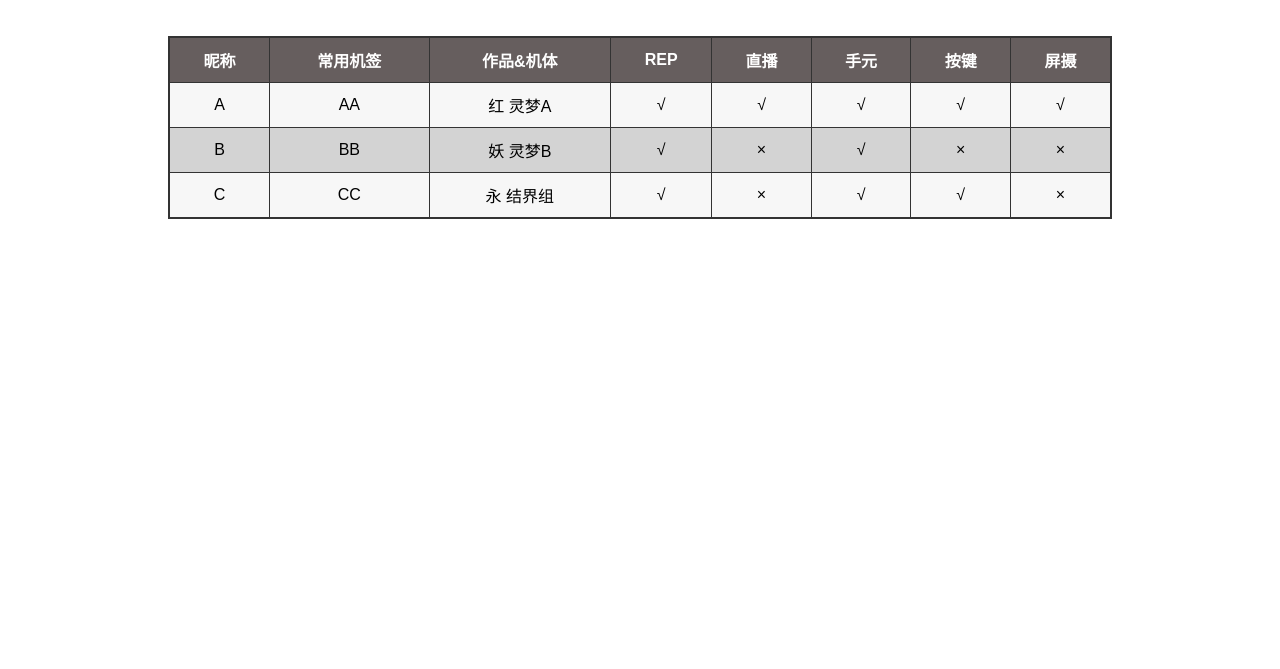
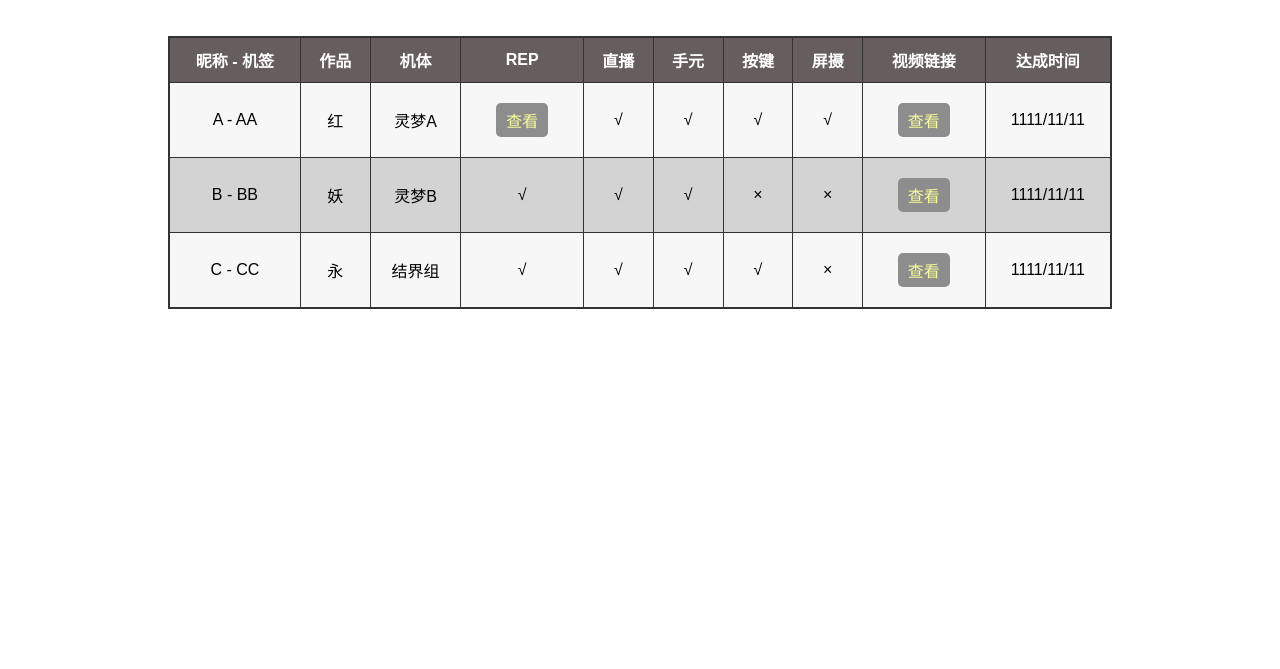
Before and after one commit to EnkanSakura/thstg-lnn-board, a plain HTML site: page 01_lnn.html in a window 1280 px wide. Shown: the part 131-800 px from the top of the page. Drawn offline with Linux system fonts and the light colour scheme.

Commit message:
下班了，回家再加

```diff
--- a/01_lnn.html
+++ b/01_lnn.html
@@ -7,11 +7,25 @@
 	<script src="js/app.js"></script>
 </head>
 <body>
-	<div class="button-container">
-		<div class="button-back" onclick="goBack()">返回</div>
+	<div class="btn-container">
+		<div class="btn btn-back" onclick="goBack()">返回</div>
 	</div>
 	<h1>LNN榜</h1>
 	<table>
+		<thead>
+		<tr>
+			<th>昵称 - 机签</th>
+			<th>作品</th>
+			<th>机体</th>
+			<th>REP</th>
+			<th>直播</th>
+			<th>手元</th>
+			<th>按键</th>
+			<th>屏摄</th>
+			<th>视频链接</th>
+			<th>达成时间</th>
+		</tr>
+		</thead>
 		<tbody>
 			<!-- Insert table data here using JavaScript -->
 		</tbody>
--- a/css/base.css
+++ b/css/base.css
@@ -8,14 +8,14 @@ body {
 }
 
 /* 按钮样式 */
-.button-container {
+.btn-container {
     display: flex;
     flex-direction: column;
     align-items: center;
 }
 
 
-.button {
+.btn {
     display: inline-block;
     width: 120px;
     height: 40px;
@@ -30,10 +30,10 @@ body {
     cursor: pointer;
 }
 
-.button:hover {
+.btn:hover {
     background-color: #555;
 }
 
-.button:active {
+.btn:active {
     background-color: #222;
 }
--- a/css/table.css
+++ b/css/table.css
@@ -28,7 +28,13 @@ tr:nth-child(even) {
 }
 
 /* 按钮样式 */
-.button-back {
+.btn {
+    width: auto;
+    height: auto;
+    line-height: normal;
+}
+
+.btn-back {
     position: fixed;
     top: 20px;
     left: 20px;
@@ -41,11 +47,17 @@ tr:nth-child(even) {
     cursor: pointer;
 }
 
-.button-back:hover {
+.btn-back:hover {
     background-color: #ddd;
 }
 
-.button-back:active {
+.btn-back:active {
     background-color: #007bff;
     color: white;
 }
+
+.btn-url {
+    background-color: #8d8d8d;
+    color: rgb(245, 252, 153);
+    padding: 5px 10px;
+}
--- a/data/01_lnn.json
+++ b/data/01_lnn.json
@@ -1,6 +1,41 @@
-[
-	["昵称", "常用机签", "作品&机体", "REP", "直播", "手元", "按键", "屏摄"],
-	["A", "AA", "红 灵梦A", 1, 1, 1, 1, 1],
-	["B", "BB", "妖 灵梦B", 1, 0, 1, 0, 0],
-	["C", "CC", "永 结界组", 1, 0, 1, 1, 0]
-]
+{
+	"A - AA": [
+		{
+			"game": "红",
+			"role": "灵梦A",
+			"rep": "url",
+			"live": true,
+			"hand": true,
+			"key": true,
+			"screen": true,
+			"link": "url",
+			"date": "1111/11/11"
+		}
+	],
+	"B - BB": [
+		{
+			"game": "妖",
+			"role": "灵梦B",
+			"rep": true,
+			"live": true,
+			"hand": true,
+			"key": false,
+			"screen": false,
+			"link": "url",
+			"date": "1111/11/11"
+		}
+	],
+	"C - CC": [
+		{
+			"game": "永",
+			"role": "结界组",
+			"rep": true,
+			"live": true,
+			"hand": true,
+			"key": true,
+			"screen": false,
+			"link": "url",
+			"date": "1111/11/11"
+		}
+	]
+}
--- a/js/app.js
+++ b/js/app.js
@@ -1,3 +1,7 @@
+const boolKeyList = [
+  'rep', 'live', 'hand', 'key', 'screen', 'link'
+];
+
 // 获取当前页面的 URL
 const url = new URL(window.location.href);
 
@@ -11,40 +15,44 @@ fetch(`data/${tableData}`)
   .then(response => response.json())
   .then(data => {
     // 查找表格元素
-    const table = document.querySelector('table');
-    // 渲染表头
-    const headerRow = document.createElement('tr');
-    data[0].forEach(cellData => {
-      const cell = document.createElement('th');
-      cell.textContent = cellData;
-      headerRow.appendChild(cell);
-    });
-    table.appendChild(headerRow);
+    const table = document.querySelector('tbody');
 
     // 渲染表格数据
-    for (let i = 1; i < data.length; i++) {
-      const rowData = data[i];
-      const row = document.createElement('tr');
-      // rowData.forEach(cellData => {
-      //   const cell = document.createElement('td');
-      //   cell.textContent = cellData;
-      //   row.appendChild(cell);
-      // });
-      for (let j = 0; j < rowData.length; j++) {
-        const cell = document.createElement('td');
-        if (page.startsWith('01_lnn') && j > 2) {
-          cell.textContent = (rowData[j] == 1) ? '√' : '×';
-          row.appendChild(cell);
-        } else {
-          cell.textContent = rowData[j];
+    for (let id in data) {
+      const userData = data[id];
+      userData.forEach(recordData => {
+        console.log(recordData);
+        const row = document.createElement('tr');
+        const idCell = document.createElement('td');
+        idCell.textContent = id;
+        row.appendChild(idCell);
+        for (let key in recordData) {
+          console.log(key, recordData[key]);
+          const cell = document.createElement('td');
+          if (boolKeyList.indexOf(key) !== -1) {
+            if (typeof(recordData[key]) === 'boolean') {
+              cell.textContent = recordData[key] ? '√' : '×';
+            }
+            else {
+              const link = document.createElement('a');
+              link.href = recordData[key];
+              link.textContent = '查看';
+              link.target = '_blank';
+              link.className = 'btn btn-url'
+              cell.appendChild(link);
+            }
+          }
+          else {
+            cell.textContent = recordData[key];
+          }
           row.appendChild(cell);
         }
-      }
-      table.appendChild(row);
+        table.appendChild(row);
+      });
     }
   }
 );
 
 function goBack() {
-  window.history.back();
+  location.assign(location.href.split('/').slice(0, -1).join('/'));
 }
```
Also changed, not shown: 02_chicken.html (+2 -2 lines), data/struct.txt (added, +17 -0 lines), index.html (+3 -3 lines).
